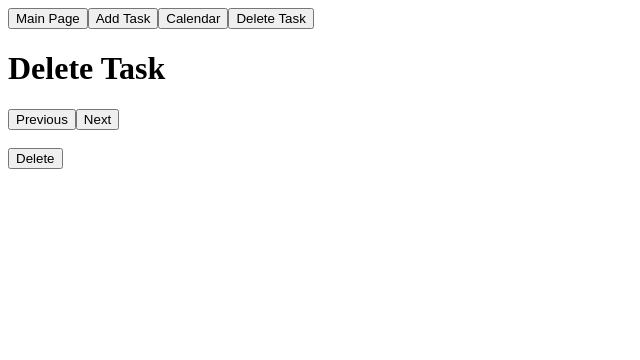
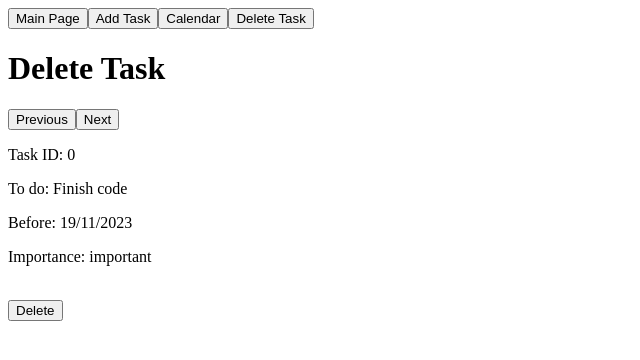
Before and after one commit to sebiflorinp/fancyToDo, a React (Vite) app: page /deleteTask in a window 1280 px wide. Shown: the top 360 px of the page, without its empty margins (0-640 px from the left). Built offline with nearby package versions, Linux system fonts and the light colour scheme.

Commit message:
sami suga pula javascript

```diff
--- a/src/pages/deleteTask.jsx
+++ b/src/pages/deleteTask.jsx
@@ -18,12 +18,6 @@ function DeleteTaskPage() {
     else
       setIndex(0)
   }
-  function handleDeleteClick(){
-    DeleteTask(index)
-  }
-  function printCurrentTask(){
-     return <>{tasks.filter((task) => task.id == index).map((task) =>{ return <PrintTask task = {task}/>})}</>
-  }
   return (
     <div>
     <h1>Delete Task</h1>
@@ -35,9 +29,9 @@ function DeleteTaskPage() {
         Next
       </button>
       <br />
-    {printCurrentTask}
+      {tasks.filter((task) => task.id == index).map((task) =>{ return <div key = {task.id}><PrintTask task = {task}/></div>})}
       <br />
-    <button onClick = {handleDeleteClick}>
+    <button onClick = {() => DeleteTask(index)}>
       Delete
     </button>
     </div>
--- a/src/store/storeTaskuri.js
+++ b/src/store/storeTaskuri.js
@@ -4,9 +4,9 @@ export const useTask = create((set) => ({
     tasks : [{id: 0, name: "Finish code", deadline: "19/11/2023", importance: "important"},
              {id: 1, name: "Eat pizza", deadline: "18/11/2023", importance: "neimportant"}],
     addTasks: (name, deadline, importance) => set((state) => ({
-        tasks : [...state.tasks, {id: state.tasks.length + 1, name: name, deadline: deadline, importance: importance}]
+        tasks : [...state.tasks, {id: state.tasks.length, name: name, deadline: deadline, importance: importance}]
     })),
-    deleteTask: (id) => set((state) => ({
-        tasks : state.tasks.filter((task) => task.id != id)
+    deleteTask: (index) => set((state) => ({
+        tasks : state.tasks.filter((task) => {task.id != index})
     }))
 }))
```
